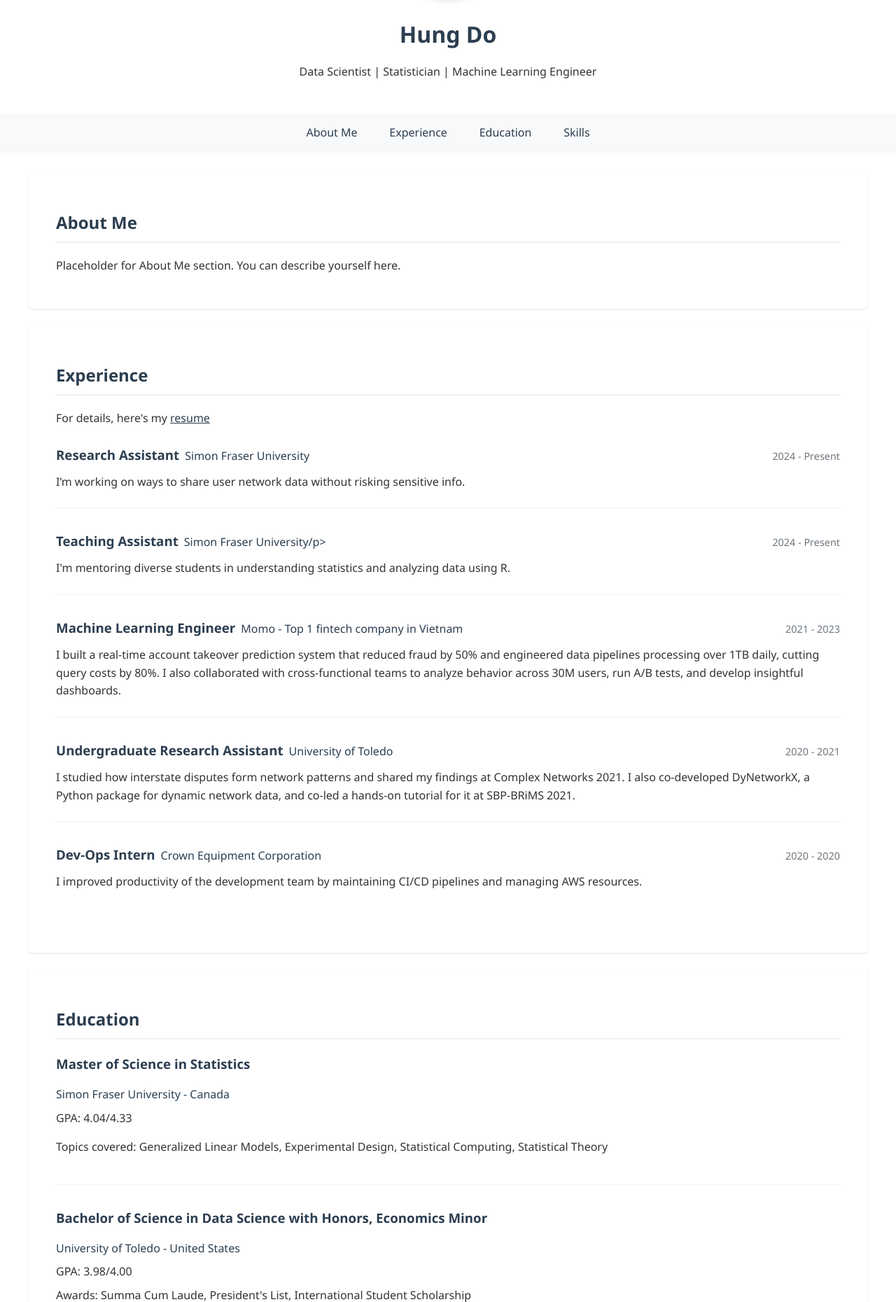
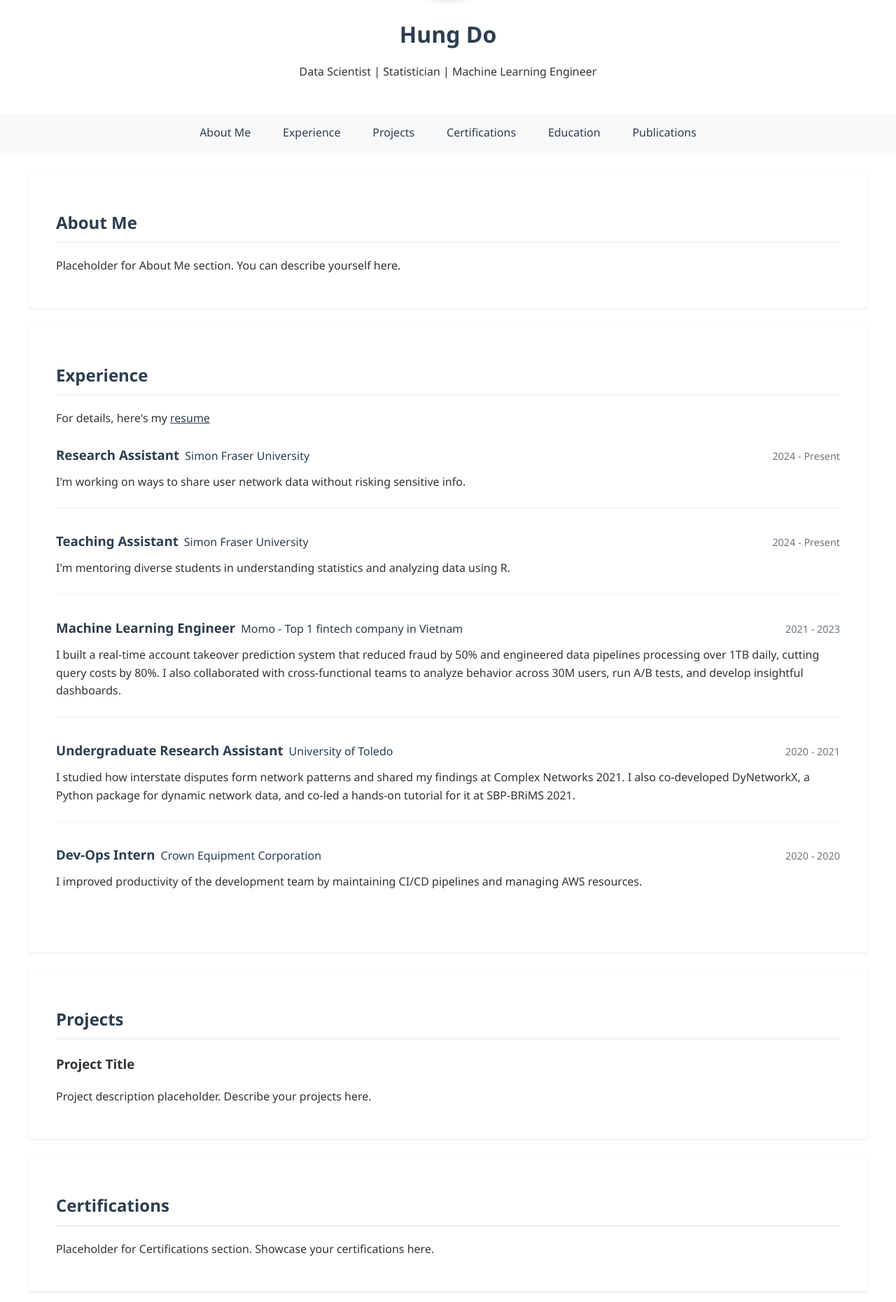
Before and after one commit to hungndo/PersonalSite, a Flask app: page / in a window 1280 px wide. Shown: the part 183-2043 px from the top of the page at 70% size. Run offline with Flask 3, Linux system fonts and the light colour scheme.

Commit message:
Create sections for Certifications and Projects

```diff
--- a/templates/index.html
+++ b/templates/index.html
@@ -18,8 +18,10 @@
     <nav>
         <a href="#about">About Me</a>
         <a href="#experience">Experience</a>
+        <a href="#projects">Projects</a>
+        <a href="#certifications">Certifications</a>
         <a href="#education">Education</a>
-        <a href="#skills">Skills</a>
+        <a href="#publications">Publications</a>
     </nav>
 
     <section id="about">
@@ -39,14 +41,14 @@
                 </div>
                 <p class="date">2024 - Present</p>
             </div>
-            I’m working on ways to share user network data without risking sensitive info.
+            I'm working on ways to share user network data without risking sensitive info.
         </div>
 
         <div class="experience-item">
             <div class="experience-header">
                 <div class="experience-title-company">
                     <h3>Teaching Assistant</h3>
-                    <p class="company-info">Simon Fraser University/p>
+                    <p class="company-info">Simon Fraser University</p>
                 </div>
                 <p class="date">2024 - Present</p>
             </div>
@@ -87,6 +89,21 @@
         </div>
     </section>
 
+    <section id="projects">
+        <h2>Projects</h2>
+        <div class="project-item">
+            <h3>Project Title</h3>
+            <p>Project description placeholder. Describe your projects here.</p>
+        </div>
+        <!-- Add more projects as needed -->
+    </section>
+
+    <section id="certifications">
+        <h2>Certifications</h2>
+        <p>Placeholder for Certifications section. Showcase your certifications here.</p>
+        <!-- Add more certifications as needed -->
+    </section>
+
     <section id="education">
         <h2>Education</h2>
 
@@ -102,14 +119,14 @@
             <p class="institution">University of Toledo - United States</p>
             <p class="gpa">GPA: 3.98/4.00</p>
             <p class="awards">Awards: Summa Cum Laude, President's List, International Student Scholarship</p>
-            <p class="publication">Publication: Do, H. N., & Xu, K. S. (2022). <br>Analyzing escalations in militarized interstate disputes using motifs in temporal networks.<br>Complex Networks and Their Applications X, 527–538</p>
         </div>
     </section>
 
-    <section id="skills">
-        <h2>Skills</h2>
-        <p>Placeholder for Skills section. Showcase your skills here.</p>
-        <!-- Add more skills as needed -->
+    <section id="publications">
+        <h2>Publications</h2>
+        <div class="publication-item">
+            <p>Do, H. N., & Xu, K. S. (2022). Analyzing escalations in militarized interstate disputes using motifs in temporal networks. Complex Networks and Their Applications X, 527–538</p>
+        </div>
     </section>
 
     <footer>
```
